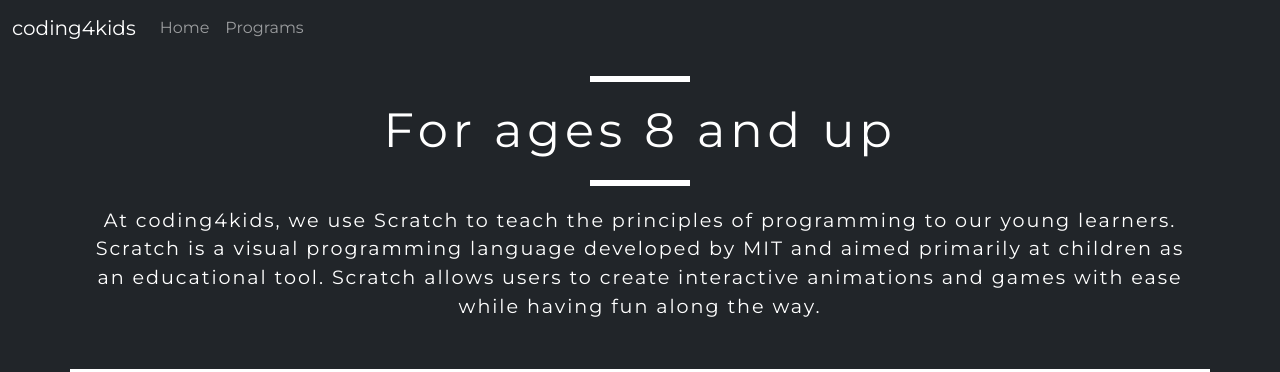
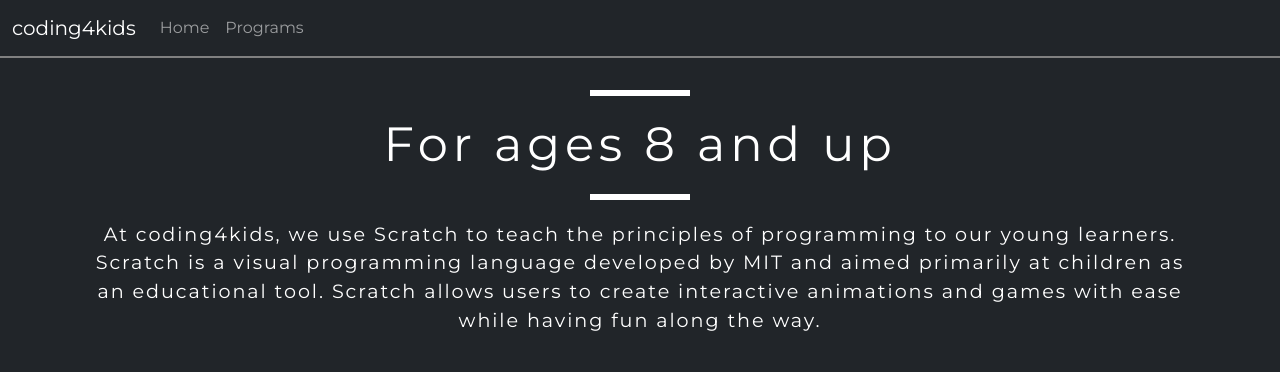
Before and after one commit to andresfcatano0/coding4kids, a plain HTML site: page programs.html in a window 1280 px wide. Shown: the top 372 px of the page. Drawn offline with nearby package versions, Linux system fonts and the light colour scheme.

Commit message:
Add styling to navbar

```diff
--- a/styles/programs.css
+++ b/styles/programs.css
@@ -7,6 +7,11 @@
   	-moz-background-size: cover;
   	-o-background-size: cover;
   	background-size: cover;
+}
+
+.navbar {
+	border-bottom: 2px solid grey;
+	margin-bottom: 2rem;
 }
 
 h1 {
```
